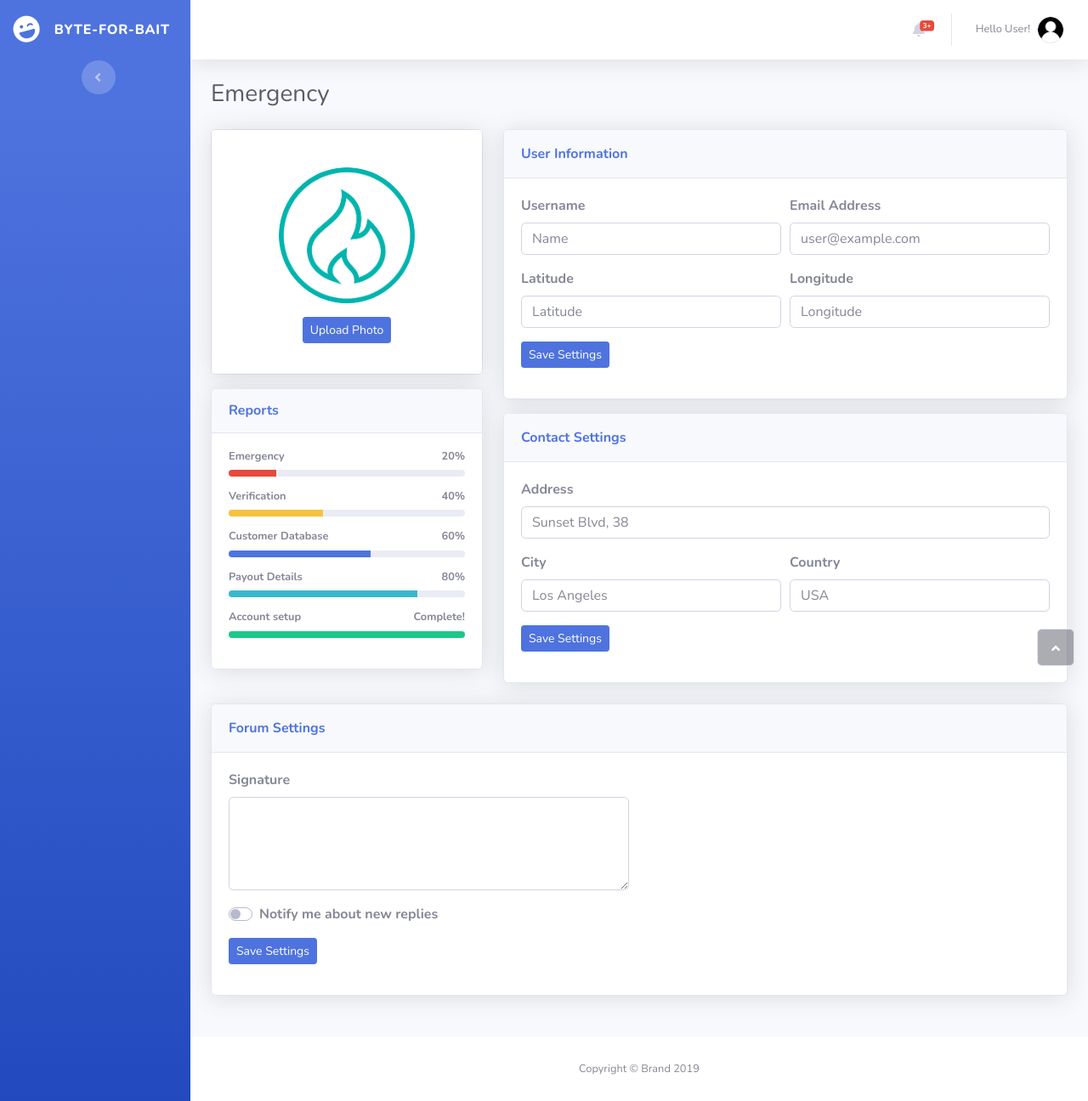
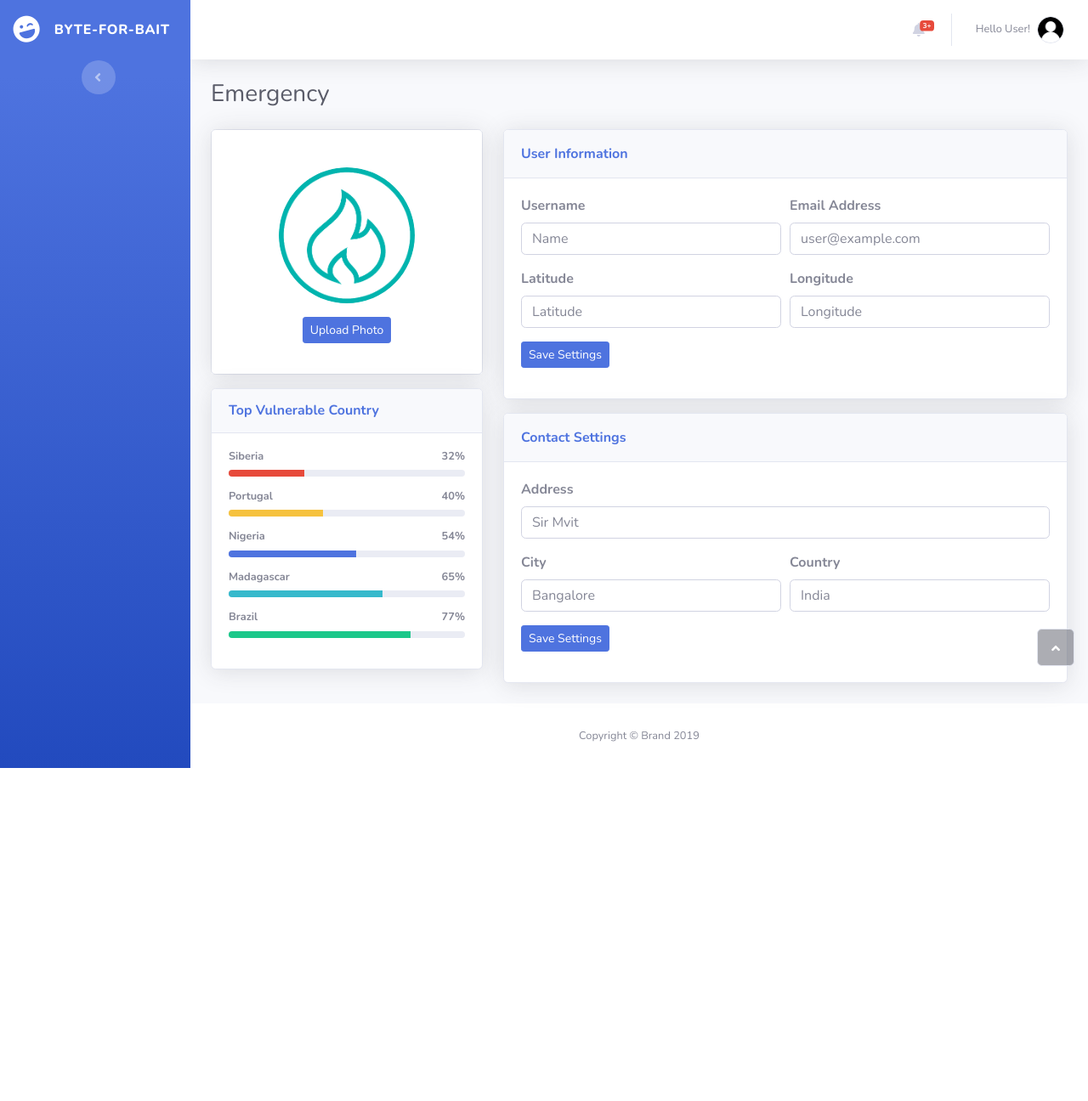
Before and after one commit to evilaugh/Byte-for-Bait, a Flask app: page / in a window 1280 px wide. Shown: the whole page at 85% size. After the commit the page ends 904 px from the top, so only its background shows below. Run offline with Flask 2, Linux system fonts and the light colour scheme; some libraries are stand-ins or nearby versions.

Commit message:
Update profile.html

```diff
--- a/form/templates/profile.html
+++ b/form/templates/profile.html
@@ -49,26 +49,26 @@
                                         <h6 class="dropdown-header">alerts center</h6>
                                         <a class="d-flex align-items-center dropdown-item" href="#">
                                             <div class="mr-3">
-                                                <div class="bg-primary icon-circle"><i class="fas fa-file-alt text-white"></i></div>
+                                                <div class="bg-warning icon-circle"><i class="fas fa-exclamation-triangle text-white"></i></div>
                                             </div>
-                                            <div><span class="small text-gray-500">December 12, 2019</span>
-                                                <p>A new monthly report is ready to download!</p>
-                                            </div>
-                                        </a>
-                                        <a class="d-flex align-items-center dropdown-item" href="#">
-                                            <div class="mr-3">
-                                                <div class="bg-success icon-circle"><i class="fas fa-donate text-white"></i></div>
-                                            </div>
-                                            <div><span class="small text-gray-500">December 7, 2019</span>
-                                                <p>$290.29 has been deposited into your account!</p>
+                                            <div><span class="small text-gray-500">August 5-22August 2019</span>
+                                                <p>906,000 Hectors of Forest got burnt</p>
                                             </div>
                                         </a>
                                         <a class="d-flex align-items-center dropdown-item" href="#">
                                             <div class="mr-3">
                                                 <div class="bg-warning icon-circle"><i class="fas fa-exclamation-triangle text-white"></i></div>
                                             </div>
-                                            <div><span class="small text-gray-500">December 2, 2019</span>
-                                                <p>Spending Alert: We've noticed unusually high spending for your account.</p>
+                                            <div><span class="small text-gray-500">Feb, 2019</span>
+                                                <p>Bandipur Area in Karnataka 4,419 Hectors of wild forest caught fire.</p>
+                                            </div>
+                                        </a>
+                                        <a class="d-flex align-items-center dropdown-item" href="#">
+                                            <div class="mr-3">
+                                                <div class="bg-warning icon-circle"><i class="fas fa-exclamation-triangle text-white"></i></div>
+                                            </div>
+                                            <div><span class="small text-gray-500">2 May, 2019</span>
+                                                <p>70 Fire Insidents in different distructs of Uttarakhand .Resulting in 358 hector of forest got burnt.</p>
                                             </div>
                                         </a><a class="text-center dropdown-item small text-gray-500" href="#">Show All Alerts</a></div>
                                 </li>
@@ -99,28 +99,28 @@
                         </div>
                         <div class="card shadow mb-4">
                             <div class="card-header py-3">
-                                <h6 class="text-primary font-weight-bold m-0">Reports</h6>
+                                <h6 class="text-primary font-weight-bold m-0">Top Vulnerable Country</h6>
                             </div>
                             <div class="card-body">
-                                <h4 class="small font-weight-bold">Emergency<span class="float-right">20%</span></h4>
+                                <h4 class="small font-weight-bold">Siberia<span class="float-right">32%</span></h4>
                                 <div class="progress progress-sm mb-3">
-                                    <div class="progress-bar bg-danger" aria-valuenow="20" aria-valuemin="0" aria-valuemax="100" style="width: 20%;"><span class="sr-only">20%</span></div>
+                                    <div class="progress-bar bg-danger" aria-valuenow="32" aria-valuemin="0" aria-valuemax="100" style="width: 32%;"><span class="sr-only">32%</span></div>
                                 </div>
-                                <h4 class="small font-weight-bold">Verification<span class="float-right">40%</span></h4>
+                                <h4 class="small font-weight-bold">Portugal<span class="float-right">40%</span></h4>
                                 <div class="progress progress-sm mb-3">
                                     <div class="progress-bar bg-warning" aria-valuenow="40" aria-valuemin="0" aria-valuemax="100" style="width: 40%;"><span class="sr-only">40%</span></div>
                                 </div>
-                                <h4 class="small font-weight-bold">Customer Database<span class="float-right">60%</span></h4>
+                                <h4 class="small font-weight-bold">Nigeria<span class="float-right">54%</span></h4>
                                 <div class="progress progress-sm mb-3">
-                                    <div class="progress-bar bg-primary" aria-valuenow="60" aria-valuemin="0" aria-valuemax="100" style="width: 60%;"><span class="sr-only">60%</span></div>
+                                    <div class="progress-bar bg-primary" aria-valuenow="54" aria-valuemin="0" aria-valuemax="100" style="width: 54%;"><span class="sr-only">54%</span></div>
                                 </div>
-                                <h4 class="small font-weight-bold">Payout Details<span class="float-right">80%</span></h4>
+                                <h4 class="small font-weight-bold">Madagascar<span class="float-right">65%</span></h4>
                                 <div class="progress progress-sm mb-3">
-                                    <div class="progress-bar bg-info" aria-valuenow="80" aria-valuemin="0" aria-valuemax="100" style="width: 80%;"><span class="sr-only">80%</span></div>
+                                    <div class="progress-bar bg-info" aria-valuenow="65" aria-valuemin="0" aria-valuemax="100" style="width: 65%;"><span class="sr-only">65%</span></div>
                                 </div>
-                                <h4 class="small font-weight-bold">Account setup<span class="float-right">Complete!</span></h4>
+                                <h4 class="small font-weight-bold">Brazil<span class="float-right">77%</span></h4>
                                 <div class="progress progress-sm mb-3">
-                                    <div class="progress-bar bg-success" aria-valuenow="100" aria-valuemin="0" aria-valuemax="100" style="width: 100%;"><span class="sr-only">100%</span></div>
+                                    <div class="progress-bar bg-success" aria-valuenow="77" aria-valuemin="0" aria-valuemax="100" style="width: 77%;"><span class="sr-only">77%</span></div>
                                 </div>
                             </div>
                         </div>
@@ -190,13 +190,13 @@
                                     </div>
                                     <div class="card-body">
                                         <form>
-                                            <div class="form-group"><label for="address"><strong>Address</strong></label><input class="form-control" type="text" placeholder="Sunset Blvd, 38" name="address"></div>
+                                            <div class="form-group"><label for="address"><strong>Address</strong></label><input class="form-control" type="text" placeholder="Sir Mvit" name="address"></div>
                                             <div class="form-row">
                                                 <div class="col">
-                                                    <div class="form-group"><label for="city"><strong>City</strong></label><input class="form-control" type="text" placeholder="Los Angeles" name="city"></div>
+                                                    <div class="form-group"><label for="city"><strong>City</strong></label><input class="form-control" type="text" placeholder="Bangalore" name="city"></div>
                                                 </div>
                                                 <div class="col">
-                                                    <div class="form-group"><label for="country"><strong>Country</strong></label><input class="form-control" type="text" placeholder="USA" name="country"></div>
+                                                    <div class="form-group"><label for="country"><strong>Country</strong></label><input class="form-control" type="text" placeholder="India" name="country"></div>
                                                 </div>
                                             </div>
                                             <div class="form-group"><button class="btn btn-primary btn-sm" type="submit">Save&nbsp;Settings</button></div>
@@ -206,24 +206,10 @@
                             </div>
                         </div>
                     </div>
-                </div>
-                <div class="card shadow mb-5">
-                    <div class="card-header py-3">
-                        <p class="text-primary m-0 font-weight-bold">Forum Settings</p>
-                    </div>
-                    <div class="card-body">
-                        <div class="row">
-                            <div class="col-md-6">
-                                <form>
-                                    <div class="form-group"><label for="signature"><strong>Signature</strong><br></label><textarea class="form-control" rows="4" name="signature"></textarea></div>
-                                    <div class="form-group">
-                                        <div class="custom-control custom-switch"><input class="custom-control-input" type="checkbox" id="formCheck-1"><label class="custom-control-label" for="formCheck-1"><strong>Notify me about new replies</strong></label></div>
-                                    </div>
-                                    <div class="form-group"><button class="btn btn-primary btn-sm" type="submit">Save Settings</button></div>
-                                </form>
-                            </div>
-                        </div>
-                    </div>
+
+
+
+
                 </div>
             </div>
 
```
